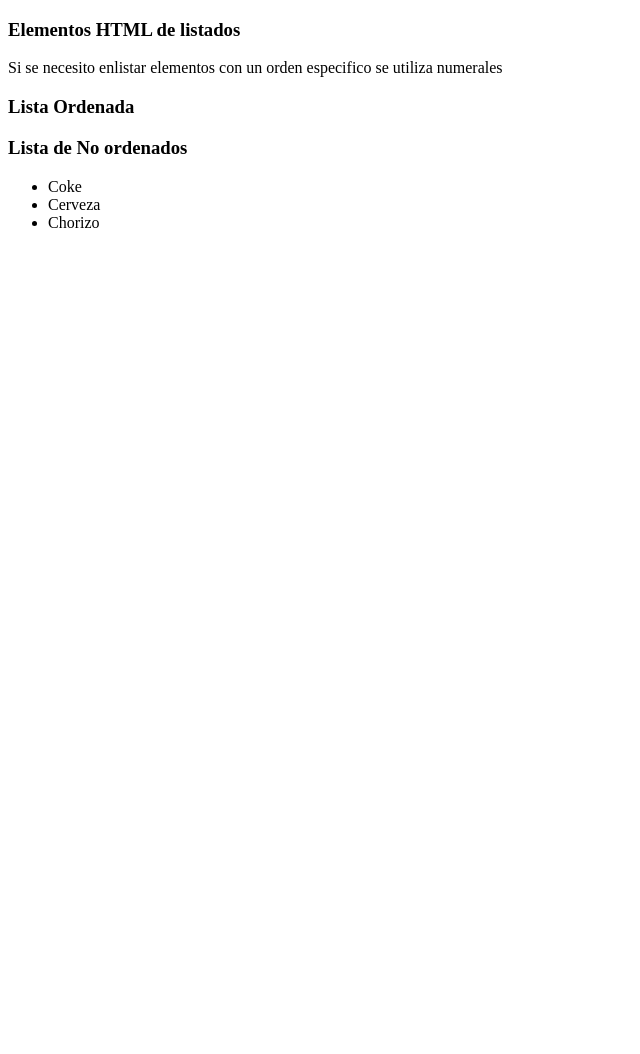
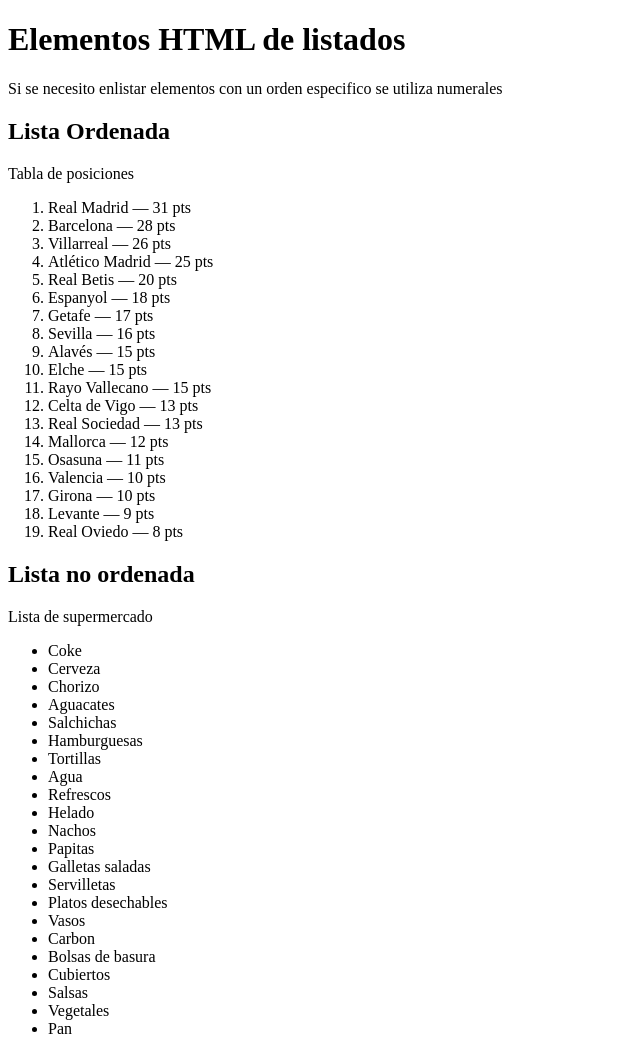
Before and after one commit to alvlfloresl-AF/pw2026, a plain HTML site: page lista_ordenadas.html in a window 1280 px wide. Shown: the whole page, without its empty margins (0-640 px from the left). Before the commit the page ends 800 px from the top, so only its background shows below. Drawn offline with Linux system fonts and the light colour scheme.

Commit message:
Primer commit

```diff
--- a/lista_ordenadas.html
+++ b/lista_ordenadas.html
@@ -1,25 +1,64 @@
 <!DOCTYPE html>
 <html>
     <head>
-        <title>Prtales Web 1</title>
+        <title>Portales Web 1</title>
         <meta charset="utf-8"/>
         <!--Comentario en HTML-->
     </head>
     <body>
-        <h3>Elementos HTML de listados</h3>
+        <h1>Elementos HTML de listados</h1>
         <p>Si se necesito enlistar elementos con un orden especifico se utiliza numerales</p>
-        <h3>Lista Ordenada</h3>
-        <p></p>
+        <h2>Lista Ordenada</h2>
+        <p>Tabla de posiciones</p>
         <ol>
+            <li>Real Madrid — 31 pts</li>
+            <li>Barcelona — 28 pts</li>
+            <li>Villarreal — 26 pts</li>
+            <li>Atlético Madrid — 25 pts</li>
+            <li>Real Betis — 20 pts</li>
+            <li>Espanyol — 18 pts</li>
+            <li>Getafe — 17 pts</li>
+            <li>Sevilla — 16 pts</li>
+            <li>Alavés — 15 pts</li>
+            <li>Elche — 15 pts</li>
+            <li>Rayo Vallecano — 15 pts</li>
+            <li>Celta de Vigo — 13 pts</li>
+            <li>Real Sociedad — 13 pts</li>
+            <li>Mallorca — 12 pts</li>
+            <li>Osasuna — 11 pts</li>
+            <li>Valencia — 10 pts</li>
+            <li>Girona — 10 pts</li>
+            <li>Levante — 9 pts</li>
+            <li>Real Oviedo — 8 pts</li>
             <!--Order List-->
         </ol>
-        <p></p>
-        <h3>Lista de No ordenados</h3>
-        <!--Order Items-->
+
+        <h2>Lista no ordenada</h2>
+            <!--Order Items-->
+        <p>Lista de supermercado</p>
         <ul>
             <li>Coke</li>
             <li>Cerveza</li>
             <li>Chorizo</li>
+            <li>Aguacates</li>
+            <li>Salchichas</li>
+            <li>Hamburguesas</li>
+            <li>Tortillas</li>
+            <li>Agua</li>
+            <li>Refrescos</li>
+            <li>Helado</li>
+            <li>Nachos</li>
+            <li>Papitas</li>
+            <li>Galletas saladas</li>
+            <li>Servilletas</li>
+            <li>Platos desechables</li>
+            <li>Vasos</li>
+            <li>Carbon</li>
+            <li>Bolsas de basura</li>
+            <li>Cubiertos</li>
+            <li>Salsas</li>
+            <li>Vegetales</li>
+            <li>Pan</li>
         </ul>
     </body>
 
```
Also changed, not shown: hipervinculos.html (added, +26 -0 lines), plantilla copy.html (deleted, +0 -13 lines), plantilla.html (+1 -1 lines).
